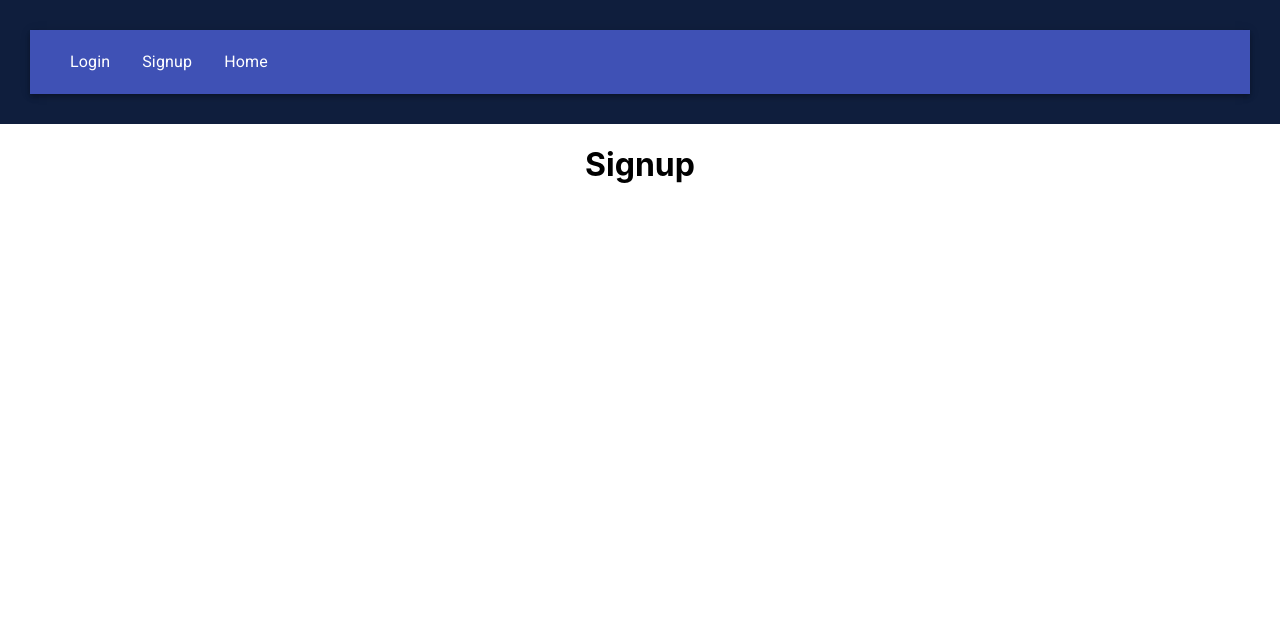
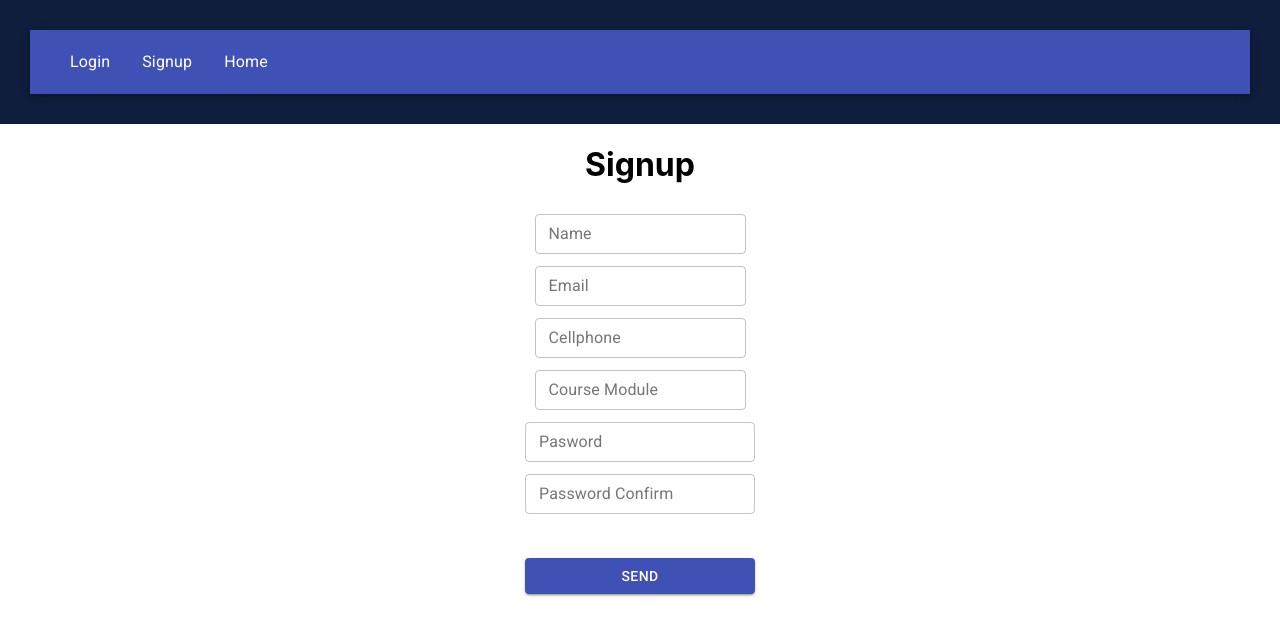
Before and after one commit to CarlosMartorini/dev-hub, a React (Create React App) app: page /signup in a window 1280 px wide. Shown: the top 636 px of the page. Built offline with nearby package versions, Linux system fonts and the light colour scheme.

Commit message:
feat: add form signup functionality

```diff
--- a/src/components/FormSignup/index.jsx
+++ b/src/components/FormSignup/index.jsx
@@ -0,0 +1,124 @@
+import { Button, TextField } from '@material-ui/core';
+import { useForm } from 'react-hook-form';
+import { yupResolver } from '@hookform/resolvers/yup';
+import * as yup from 'yup';
+import { useHistory } from 'react-router';
+
+const FormSignup = () => {
+
+    const history = useHistory();
+
+    const schema = yup.object().shape({
+        name: yup.string().required('Name is required!'),
+        email: yup.string().email().required('Email is required!'),
+        cellphone: yup.string().required('Cellphone is required!'),
+        courseModule: yup.string().required('Course module is required!'),
+        password: yup
+        .string()
+        .min(8, 'Minimum 8 characters!')
+        .matches(
+            /^((?=.*[!@#$%^&*()\-_=+{};:,<.>]){1})(?=.*\d)((?=.*[a-z]){1})((?=.*[A-Z]){1}).*$/,
+         'Password must contain at least one uppercase letter, one lowercase letter, a number and a special character!')
+         .required('Password confirm is required!'),
+        passwordConfirm: yup.string().oneOf([yup.ref('password')], 'Passwords don`t match!').required('Password confirm is required!')
+    })
+
+    const { register, handleSubmit, formState:{errors}, reset } = useForm({
+        resolver: yupResolver(schema)
+    });
+
+    const handleForm = (data) => {
+        console.log(data);
+        reset();
+        history.push('/')
+    }
+
+    return(
+        <form onSubmit={handleSubmit(handleForm)}>
+            <div>
+                <TextField
+                    margin='dense'
+                    variant='outlined'
+                    label='Name'
+                    size='medium'
+                    color='primary'
+                    {...register('name')}
+                    error={!!errors.name}
+                    helperText={errors.name?.message}
+                />
+            </div>
+            <div>
+                <TextField
+                    margin='dense'
+                    variant='outlined'
+                    label='Email'
+                    size='medium'
+                    color='primary'
+                    {...register('email')}
+                    error={!!errors.email}
+                    helperText={errors.email?.message}
+                />
+            </div>
+            <div>
+                <TextField
+                    margin='dense'
+                    variant='outlined'
+                    label='Cellphone'
+                    size='medium'
+                    color='primary'
+                    {...register('cellphone')}
+                    error={!!errors.cellphone}
+                    helperText={errors.cellphone?.message}
+                />
+            </div>
+            <div>
+                <TextField
+                    margin='dense'
+                    variant='outlined'
+                    label='Course Module'
+                    size='medium'
+                    color='primary'
+                    {...register('courseModule')}
+                    error={!!errors.courseModule}
+                    helperText={errors.courseModule?.message}
+                />
+            </div>
+            <div>
+                <TextField
+                    style={{width:'230px'}}
+                    margin='dense'
+                    variant='outlined'
+                    label='Pasword'
+                    size='medium'
+                    color='primary'
+                    {...register('password')}
+                    error={!!errors.password}
+                    helperText={errors.password?.message}
+                />
+            </div>
+            <div>
+                <TextField
+                    style={{width:'230px'}}
+                    margin='dense'
+                    variant='outlined'
+                    label='Password Confirm'
+                    size='medium'
+                    color='primary'
+                    {...register('passwordConfirm')}
+                    error={!!errors.passwordConfirm}
+                    helperText={errors.passwordConfirm?.message}
+                />
+            </div>
+            <div>
+                <Button
+                    type='submit'
+                    variant='contained'
+                    color='primary'
+                    style={{width:'230px', margin:'40px'}}
+                >Send</Button>
+            </div>
+        </form>
+    )
+}
+
+export default FormSignup;
--- a/src/pages/Signup/index.jsx
+++ b/src/pages/Signup/index.jsx
@@ -1,6 +1,11 @@
+import FormSignup from '../../components/FormSignup';
+
 const Signup = () => {
     return(
-        <h1>Signup</h1>
+        <>
+            <h1>Signup</h1>
+            <FormSignup/>
+        </>
     )
 }
 
```
